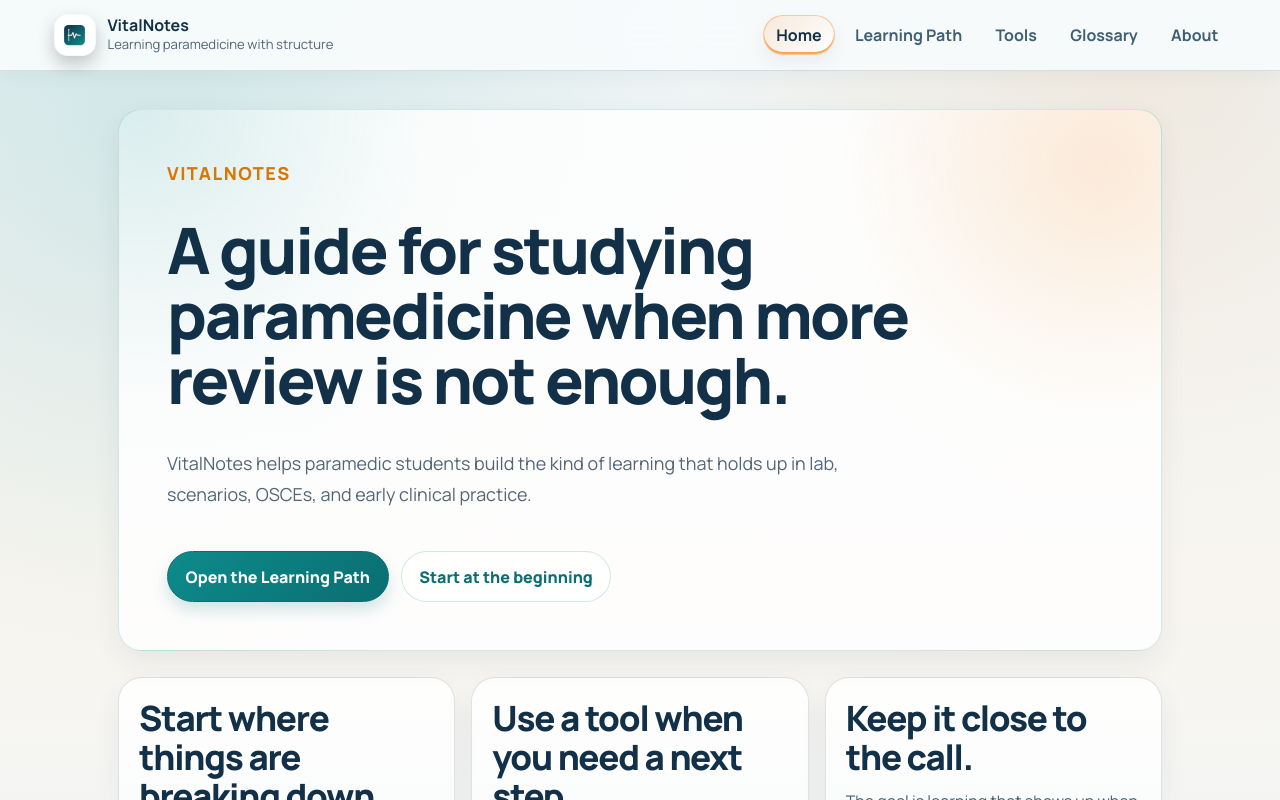
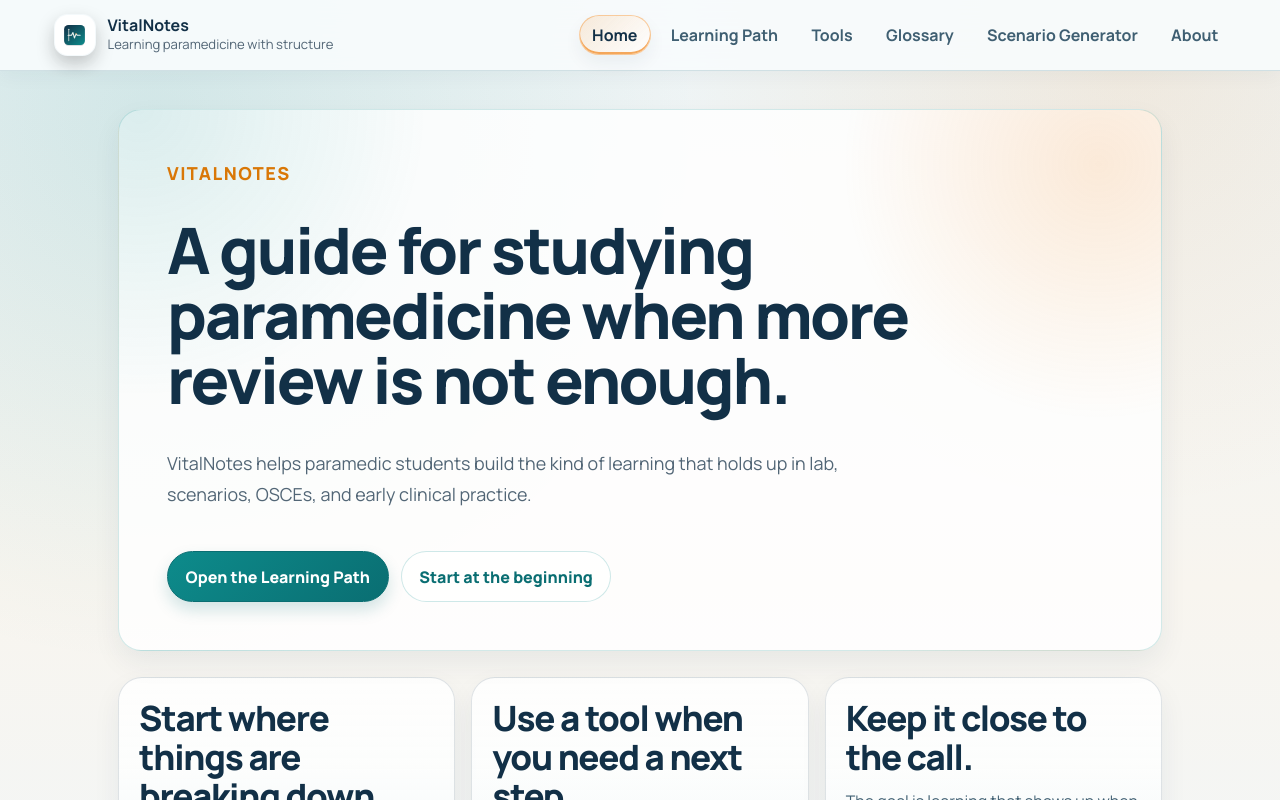
Before and after one commit to duganaffleck/vitalnotes-app, a React (Vite) app: page / in a window 1280 px wide. Shown: the top 800 px of the page. Built offline with nearby package versions, Linux system fonts and the light colour scheme.

Commit message:
Add Scenario Generator to top navigation

```diff
--- a/src/components/Navigation.tsx
+++ b/src/components/Navigation.tsx
@@ -8,6 +8,11 @@ const navItems = [
   { label: 'Learning Path', page: 'learning-path', hash: '#/learning-path' },
   { label: 'Tools', page: 'tools', hash: '#/tools' },
   { label: 'Glossary', page: 'glossary', hash: '#/glossary' },
+  {
+    label: 'Scenario Generator',
+    page: 'scenario-generator',
+    hash: 'https://scenario-generator-ten.vercel.app/',
+  },
   { label: 'About', page: 'about', hash: '#/about' },
 ]
 
@@ -20,7 +25,14 @@ function Navigation({ currentPage, onNavigate }: NavigationProps) {
           type="button"
           className={currentPage === item.page ? 'nav-link active' : 'nav-link'}
           aria-current={currentPage === item.page ? 'page' : undefined}
-          onClick={() => onNavigate(item.hash)}
+          onClick={() => {
+            if (item.hash.startsWith('http')) {
+              window.open(item.hash, '_blank', 'noopener,noreferrer')
+              return
+            }
+
+            onNavigate(item.hash)
+          }}
         >
           {item.label}
         </button>
```
